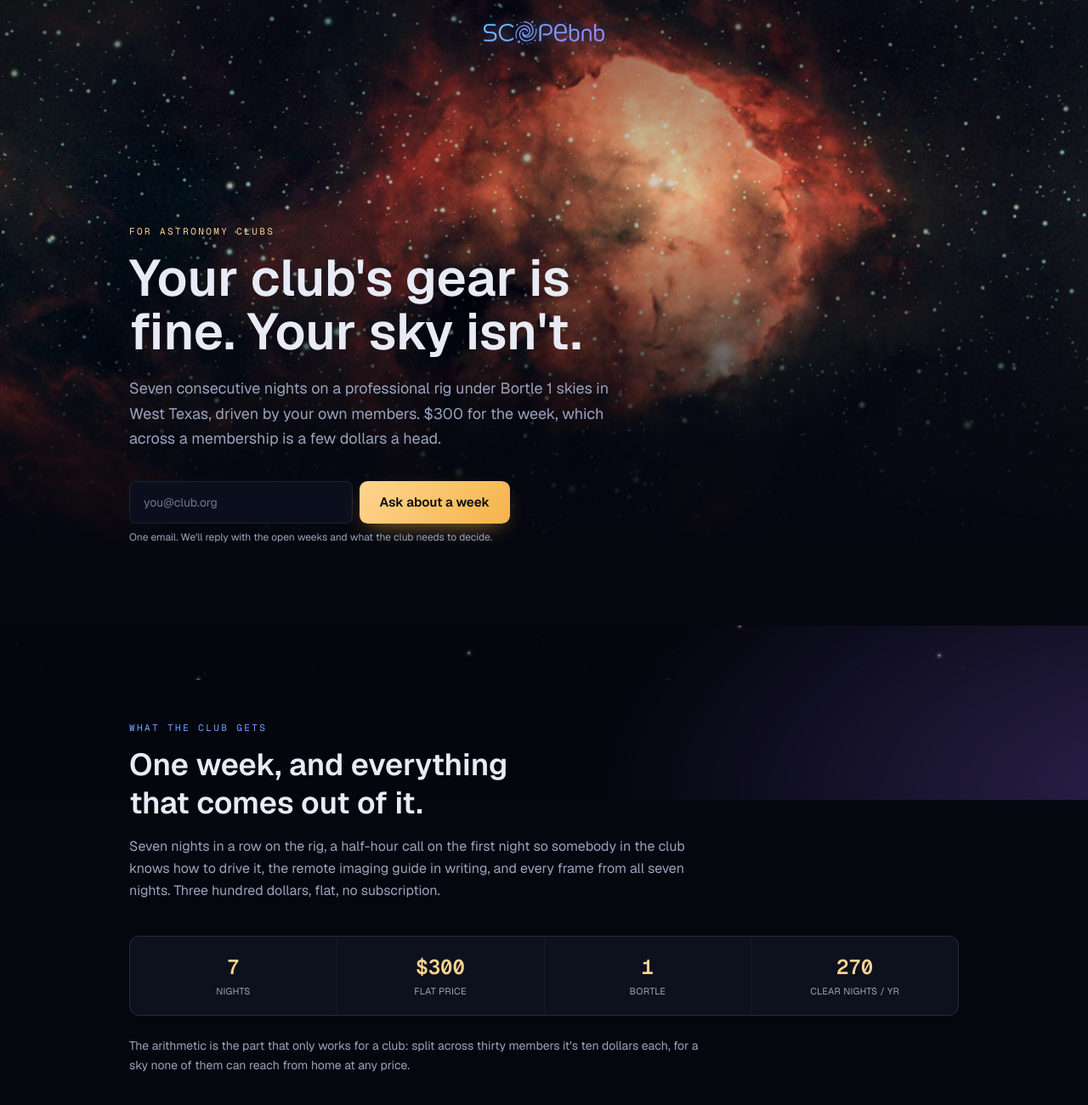
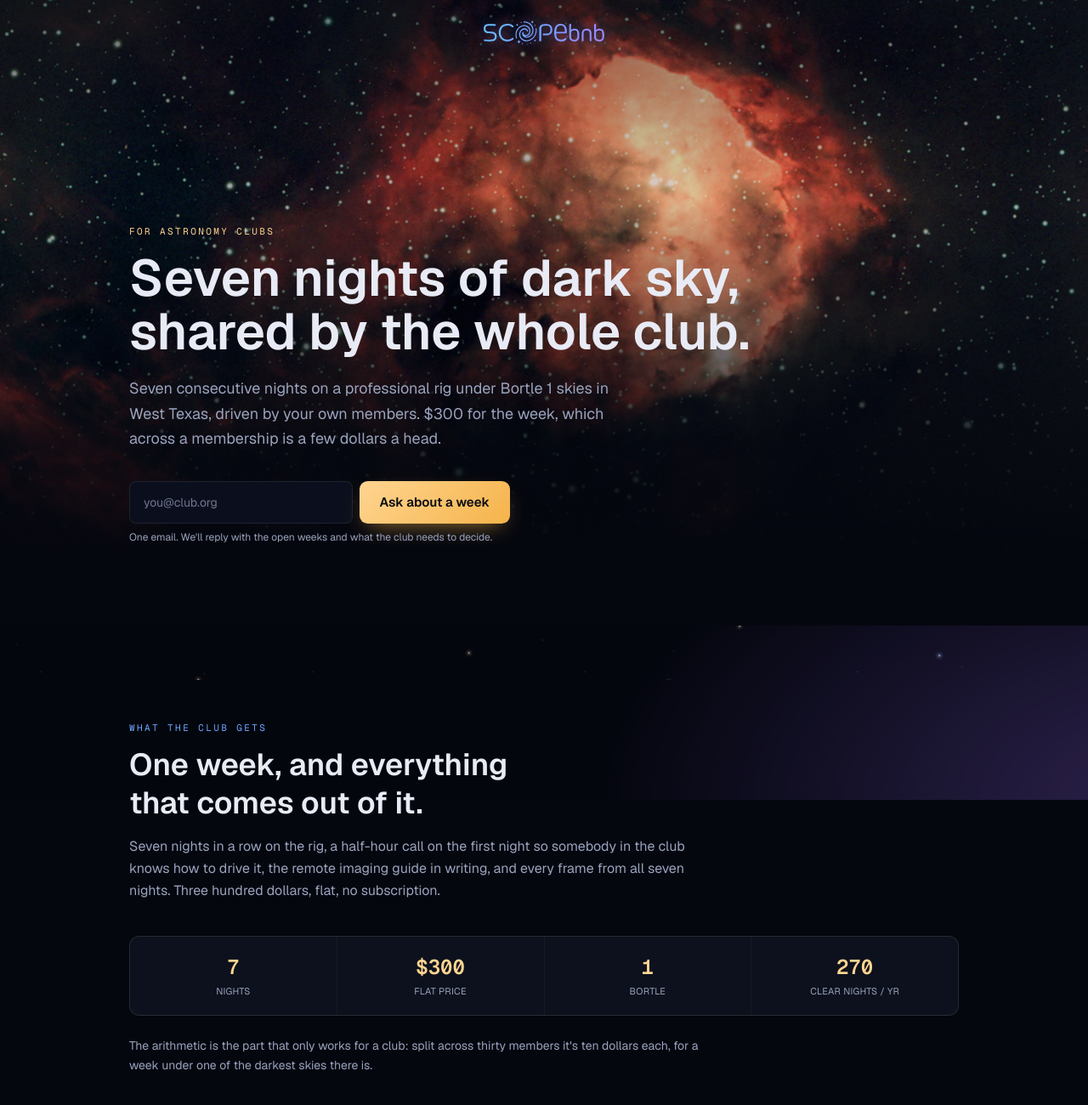
Before and after one commit to portegno/scopebnb, a Next.js app: page /l/club in a window 1280 px wide. Shown: the top 1300 px of the page at 85% size. Built offline with nearby package versions, Linux system fonts and the light colour scheme; no server answers.

Commit message:
La landing del club invita en vez de decir que su cielo no alcanza
Co-Authored-By: Claude Opus 5 <noreply@anthropic.com>

```diff
--- a/src/app/(landing)/l/club/copia.ts
+++ b/src/app/(landing)/l/club/copia.ts
@@ -70,7 +70,7 @@ const EN: Copia = {
   },
   hero: {
     eyebrow: "For astronomy clubs",
-    title: "Your club's gear is fine. Your sky isn't.",
+    title: "Seven nights of dark sky, shared by the whole club.",
     sub: "Seven consecutive nights on a professional rig under Bortle 1 skies in West Texas, driven by your own members. $300 for the week, which across a membership is a few dollars a head.",
     imageAlt: "Emission nebula photographed from the ScopeBnB rig in Rockwood, Texas",
   },
@@ -84,7 +84,7 @@ const EN: Copia = {
     title: "One week, and everything that comes out of it.",
     lead: "Seven nights in a row on the rig, a half-hour call on the first night so somebody in the club knows how to drive it, the remote imaging guide in writing, and every frame from all seven nights. Three hundred dollars, flat, no subscription.",
     cuenta:
-      "The arithmetic is the part that only works for a club: split across thirty members it's ten dollars each, for a sky none of them can reach from home at any price.",
+      "The arithmetic is the part that only works for a club: split across thirty members it's ten dollars each, for a week under one of the darkest skies there is.",
   },
   datos: { noches: "Nights", precio: "Flat price", bortle: "Bortle", despejadas: "Clear nights / yr" },
   galeria: {
@@ -179,9 +179,10 @@ const ES: Copia = {
   },
   hero: {
     eyebrow: "Para clubes de astronomía",
-    // El original dice "your gear is fine, your sky isn't". En castellano el
-    // posesivo repetido suena a traducción; la oposición se sostiene sola.
-    title: "El equipo del club está bien. El cielo no.",
+    // Hasta el 18 sep 2026 decía "El equipo del club está bien. El cielo no.",
+    // igual que en inglés e italiano. Gabriel lo cambió en los tres: a un club
+    // se lo invita a algo que suma, no se le dice que lo suyo no alcanza.
+    title: "Siete noches de cielo oscuro, para todo el club.",
     sub: "Siete noches seguidas en un equipo profesional bajo cielo Bortle 1 en el oeste de Texas, manejado por los propios socios. 300 dólares la semana, que repartidos entre los socios son unos pocos dólares por cabeza.",
     imageAlt: "Nebulosa de emisión fotografiada desde el equipo de ScopeBnB en Rockwood, Texas",
   },
@@ -195,7 +196,7 @@ const ES: Copia = {
     title: "Una semana, y todo lo que salga de ella.",
     lead: "Siete noches seguidas en el equipo, media hora de llamada la primera noche para que alguien del club aprenda a manejarlo, el manual de operación remota por escrito, y todas las tomas de las siete noches. Trescientos dólares, precio plano, sin suscripción.",
     cuenta:
-      "La cuenta es la parte que sólo le cierra a un club: repartida entre treinta socios son diez dólares cada uno, por un cielo al que ninguno llega desde su casa a ningún precio.",
+      "La cuenta es la parte que sólo le cierra a un club: repartida entre treinta socios son diez dólares cada uno, por una semana bajo uno de los cielos más oscuros que hay.",
   },
   datos: { noches: "Noches", precio: "Precio plano", bortle: "Bortle", despejadas: "Noches despejadas / año" },
   galeria: {
@@ -290,7 +291,7 @@ const IT: Copia = {
   },
   hero: {
     eyebrow: "Per i gruppi astrofili",
-    title: "La strumentazione del club va bene. Il cielo no.",
+    title: "Sette notti di cielo buio, per tutto il club.",
     sub: "Sette notti consecutive su una strumentazione professionale sotto cieli Bortle 1 nel Texas occidentale, guidata dai vostri soci. 300 dollari a settimana, che divisi tra i soci sono pochi dollari a testa.",
     imageAlt: "Nebulosa a emissione fotografata dalla strumentazione ScopeBnB a Rockwood, Texas",
   },
@@ -304,7 +305,7 @@ const IT: Copia = {
     title: "Una settimana, e tutto quello che ne esce.",
     lead: "Sette notti di fila sulla strumentazione, mezz'ora di call la prima notte perché qualcuno del club impari a guidarla, la guida all'imaging remoto per iscritto, e tutti i frame delle sette notti. Trecento dollari, prezzo fisso, senza abbonamento.",
     cuenta:
-      "Il conto è la parte che torna solo a un club: divisi tra trenta soci sono dieci dollari a testa, per un cielo che nessuno di loro raggiunge da casa a nessun prezzo.",
+      "Il conto è la parte che torna solo a un club: divisi tra trenta soci sono dieci dollari a testa, per una settimana sotto uno dei cieli più bui che ci siano.",
   },
   datos: { noches: "Notti", precio: "Prezzo fisso", bortle: "Bortle", despejadas: "Notti serene / anno" },
   galeria: {
```
